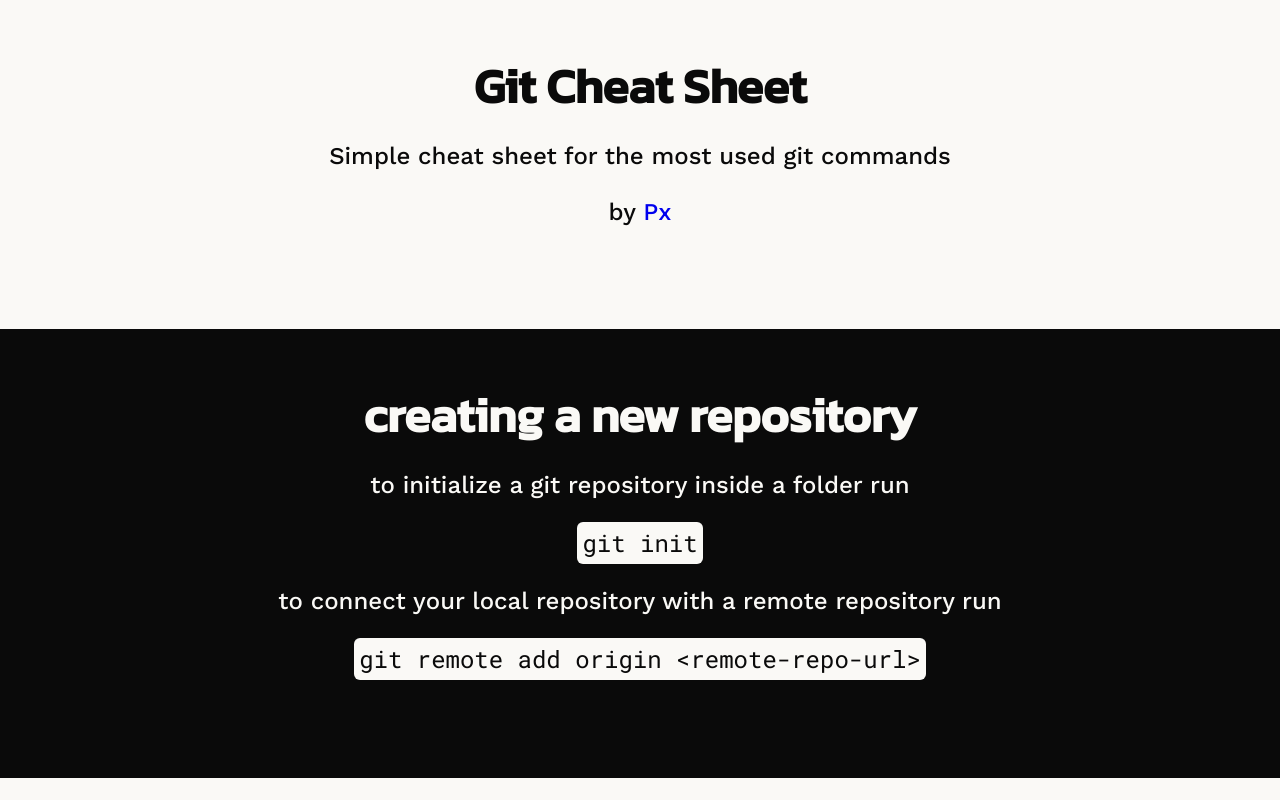
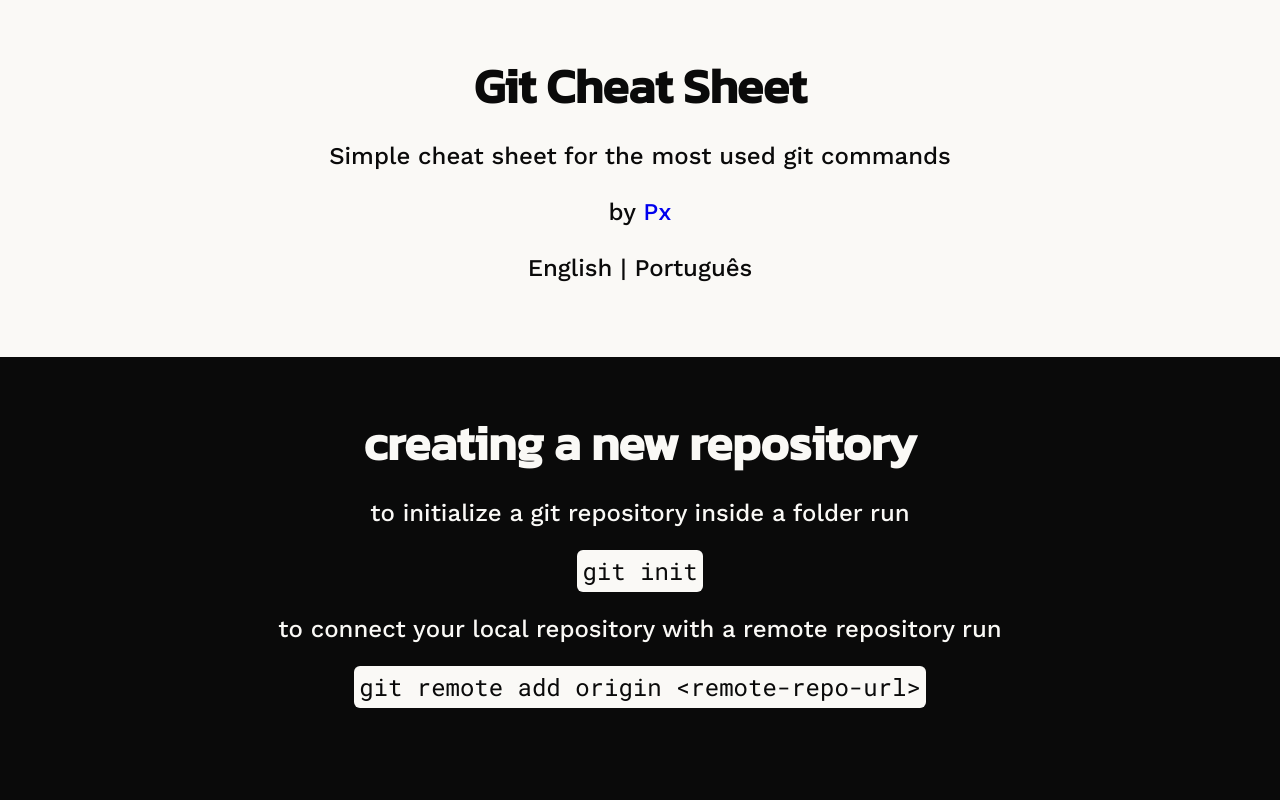
Before and after one commit to itispx/git-cheat-sheet, a React (Create React App) app: page / in a window 1280 px wide. Shown: the top 800 px of the page. Built offline with nearby package versions, Linux system fonts and the light colour scheme.

Commit message:
feat: switch languages

```diff
--- a/src/App.scss
+++ b/src/App.scss
@@ -1,3 +1,9 @@
 .App {
   text-align: center;
 }
+
+h4 {
+  &:hover {
+    cursor: pointer;
+  }
+}
--- a/src/App.tsx
+++ b/src/App.tsx
@@ -1,12 +1,20 @@
-import React from "react";
+import React, { useState, useEffect } from "react";
 import "./App.scss";
 
-import t from "./translations";
+import translations from "./translations";
 
 import Section from "./components/Section/Section";
 import Code from "./components/Code/Code";
 
 const App: React.FC = () => {
+  const [language, setLanguage] = useState<"en" | "pt_BR">("en");
+
+  const [t, setT] = useState(translations[language]);
+
+  useEffect(() => {
+    setT(translations[language]);
+  }, [language]);
+
   return (
     <div className="App">
       <Section id={0} title={t.presentation_title}>
@@ -18,6 +26,9 @@ const App: React.FC = () => {
         </a>
         <br />
         <br />
+        <h4 onClick={() => setLanguage("en")}>English</h4>
+        {" | "}
+        <h4 onClick={() => setLanguage("pt_BR")}>Português</h4>
       </Section>
 
       <Section id={1} title={t.init_title}>
--- a/src/index.scss
+++ b/src/index.scss
@@ -16,6 +16,13 @@ h1 {
   padding: 0;
 }
 
+h4 {
+  display: inline-flex;
+  margin: 0;
+  padding: 0;
+  font-weight: 300;
+}
+
 p {
   margin: 0;
   padding: 0;
--- a/src/translations/en.ts
+++ b/src/translations/en.ts
@@ -1,5 +1,6 @@
 export const en = {
   language: "English",
+  document_title: "Px's Git Cheat Sheet",
   by: "by",
   presentation_title: "Git Cheat Sheet",
   presentation_desc: "Simple cheat sheet for the most used git commands",
--- a/src/translations/index.ts
+++ b/src/translations/index.ts
@@ -1,3 +1,4 @@
 import { en } from "./en";
+import { pt_BR } from "./pt-BR";
 
-export default en;
+export default { en, pt_BR };
--- a/src/translations/pt-BR.ts
+++ b/src/translations/pt-BR.ts
@@ -1,5 +1,6 @@
 export const pt_BR = {
   language: "Português",
+  document_title: "Folha de Cola Git do Px",
   by: "por",
   presentation_title: "Folha de Cola Git",
   presentation_desc: "Uma folha de cola para os comandos mais usados do git",
```
